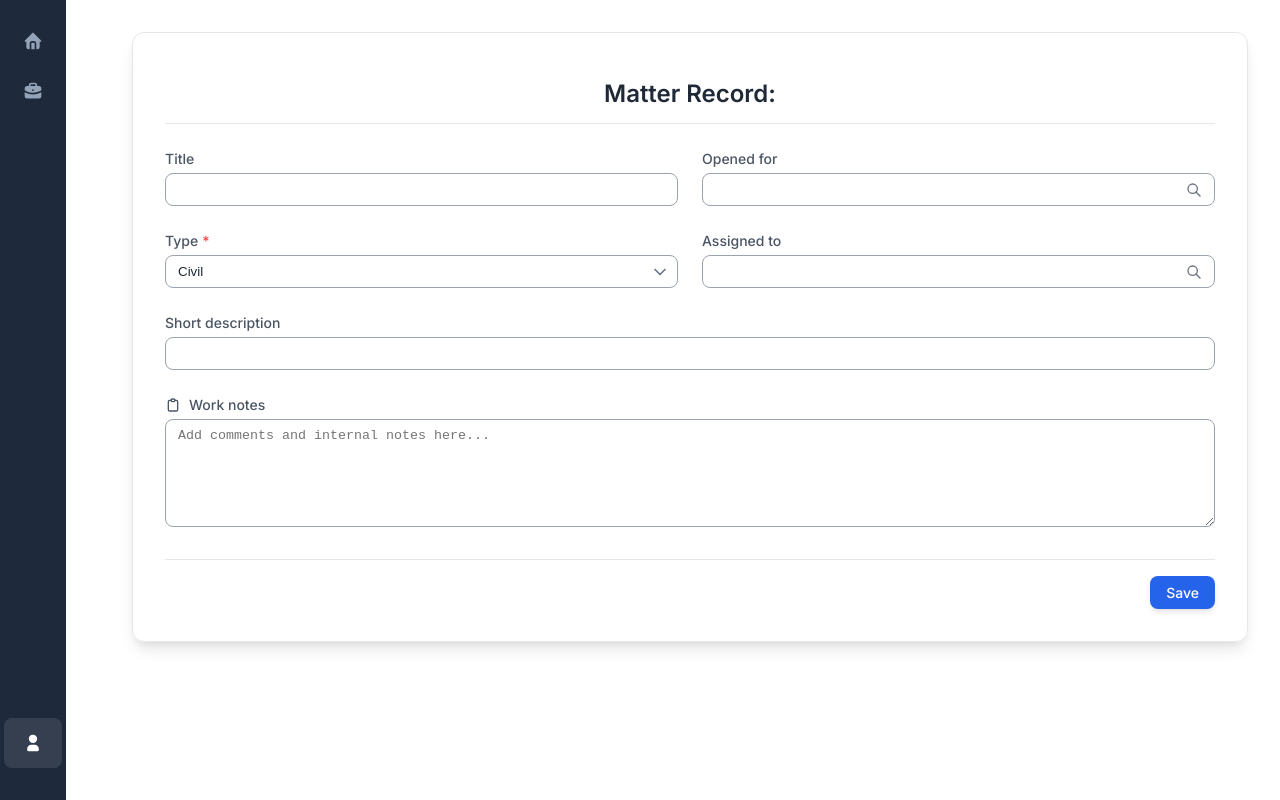
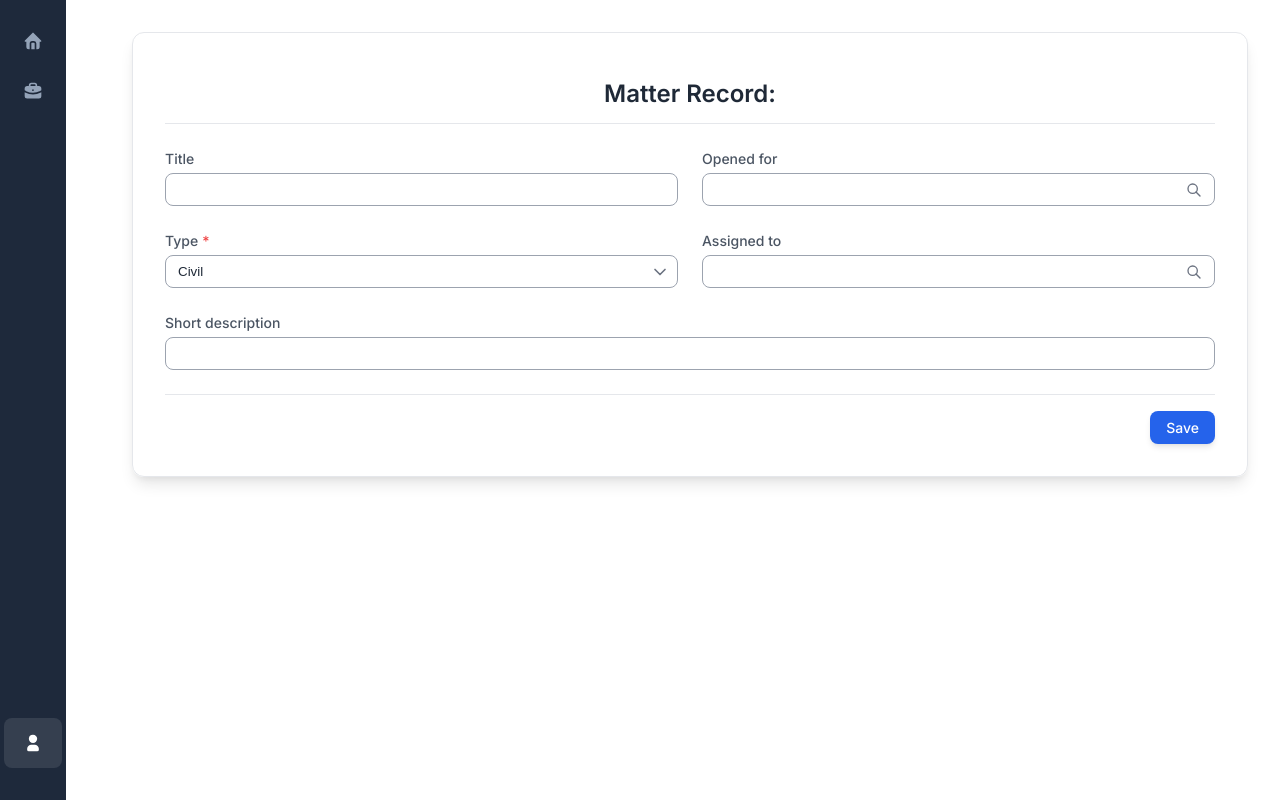
Before and after one commit to ResilientLegal/ResLegal, a React (Vite) app in the folder frontend/: page /matter/-1 in a window 1280 px wide. Built offline with nearby package versions, Linux system fonts and the light colour scheme.

Commit message:
Remove worknote and console log

```diff
--- a/frontend/src/components/MatterForm.jsx
+++ b/frontend/src/components/MatterForm.jsx
@@ -135,7 +135,6 @@ const App = () => {
       headers: { "Content-Type": "application/json" },
       body: JSON.stringify(data)
     })
-    .then(res => console.log(res))
     .catch(error => console.error("Error:", error));
 }
 
--- a/frontend/src/components/NewMatterForm.jsx
+++ b/frontend/src/components/NewMatterForm.jsx
@@ -134,21 +134,6 @@ const App = () => {
                         />
                     </div>
 
-                    <div className={styles.inputGroup} style={{ marginBottom: '2rem' }}>
-                        <label className={styles.inputLabel} style={{ display: 'flex', alignItems: 'center' }}>
-                            <TbClipboard size={16} style={{ marginRight: '0.5rem' }} />
-                            Work notes
-                        </label>
-                        <textarea
-                            name="work_notes"
-                            value={formData.work_notes}
-                            onChange={handleChange}
-                            rows="6"
-                            className={styles.notesTextarea}
-                            placeholder="Add comments and internal notes here..."
-                        ></textarea>
-                    </div>
-
                     <div className={styles.actionButtons}>
                         <button
                             type="submit"
```
